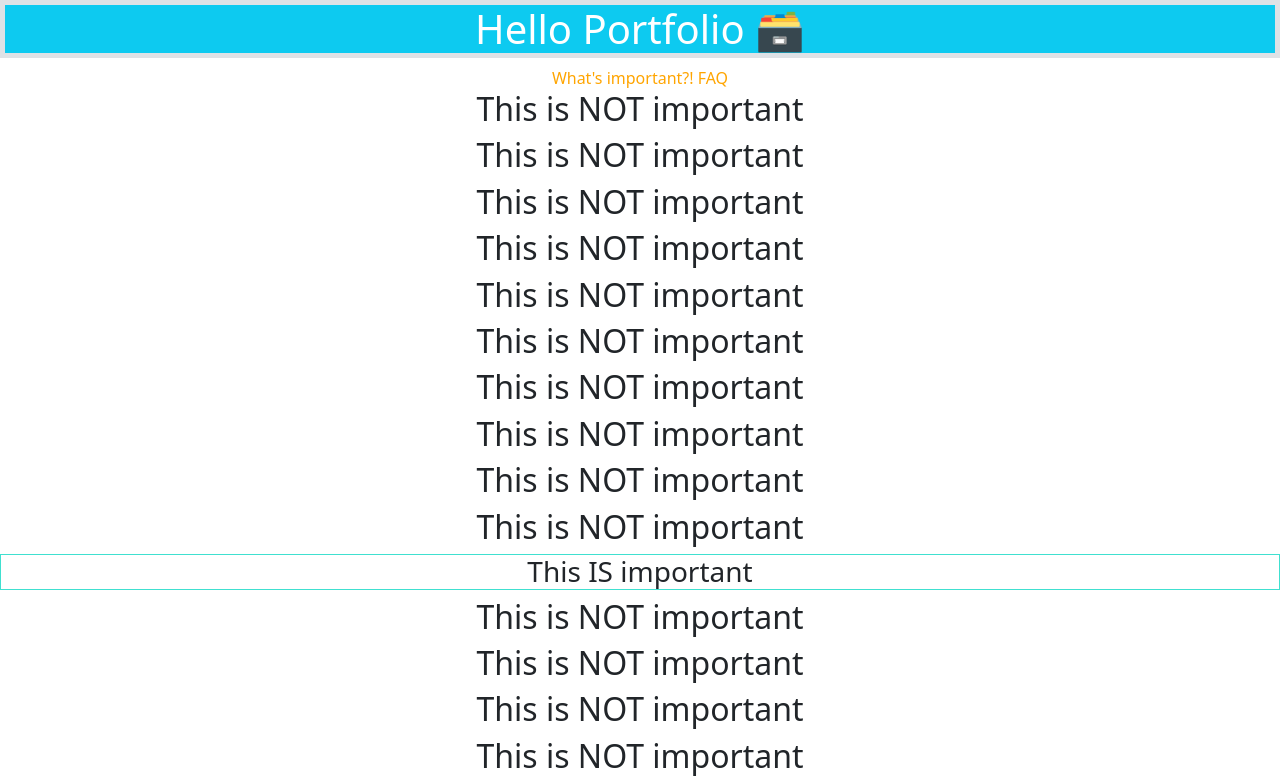
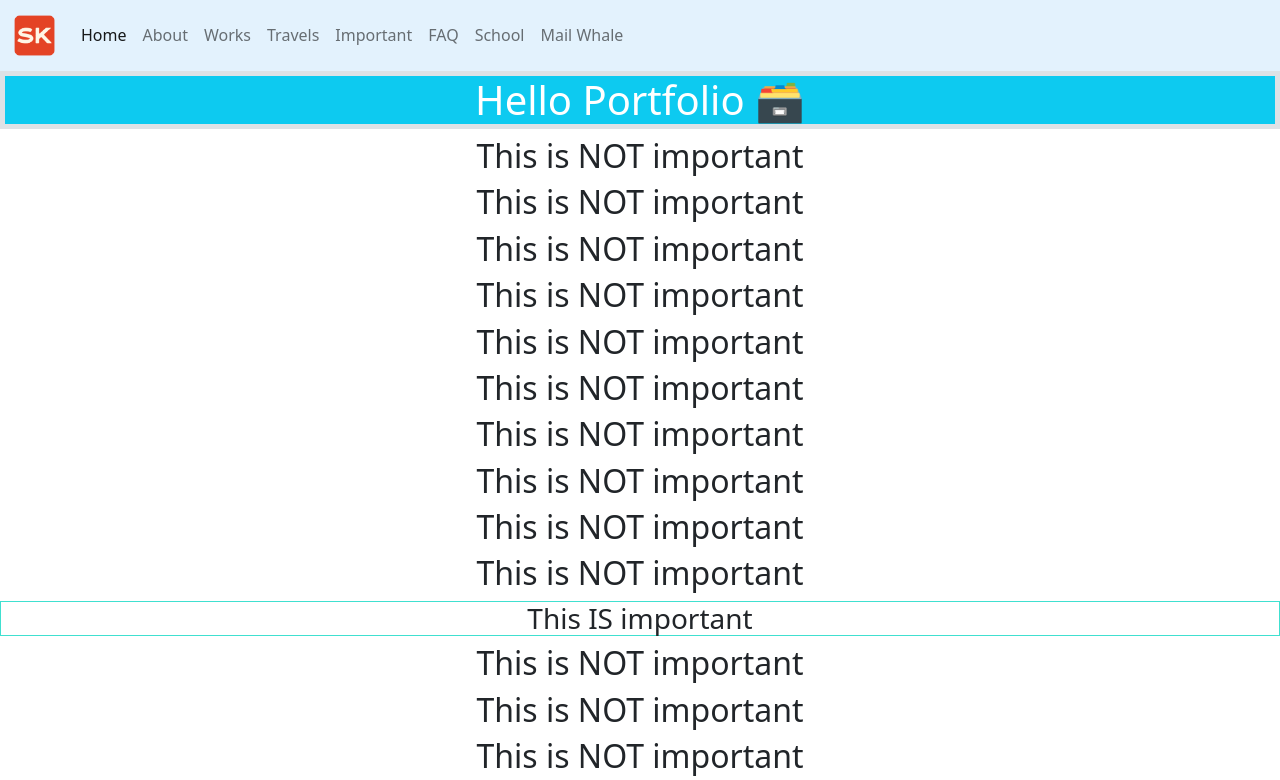
Before and after one commit to sarahkydnc/shecodes-resp-classwork, a plain HTML site: page index.html in a window 1280 px wide. Shown: the top 780 px of the page. Drawn offline with nearby package versions, Linux system fonts and the light colour scheme.

Commit message:
Added Week 2-Lesson 5's content

```diff
--- a/index.html
+++ b/index.html
@@ -10,6 +10,11 @@
       integrity="sha384-1BmE4kWBq78iYhFldvKuhfTAU6auU8tT94WrHftjDbrCEXSU1oBoqyl2QvZ6jIW3"
       crossorigin="anonymous"
     />
+    <script
+      src="https://cdn.jsdelivr.net/npm/bootstrap@5.1.3/dist/js/bootstrap.bundle.min.js"
+      integrity="sha384-ka7Sk0Gln4gmtz2MlQnikT1wXgYsOg+OMhuP+IlRH9sENBO0LRn5q+8nbTov4+1p"
+      crossorigin="anonymous"
+    ></script>
     <title>SheCodes Responsive | Portfolio Site</title>
     <style>
       body {
@@ -48,12 +53,74 @@
         background: var(--primary-color);
         box-shadow: var(--box-shadow);
       }
+
+      .logo {
+        max-width: 45px;
+      }
     </style>
   </head>
   <body>
+    <nav
+      class="navbar navbar-expand-lg navbar navbar-light"
+      style="background-color: #e3f2fd"
+    >
+      <div class="container-fluid">
+        <a class="navbar-brand" href="#">
+          <img src="media/sk_logo-final_2021_SQ.png" alt="" class="logo" />
+        </a>
+        <button
+          class="navbar-toggler"
+          type="button"
+          data-bs-toggle="collapse"
+          data-bs-target="#navbarNav"
+          aria-controls="navbarNav"
+          aria-expanded="false"
+          aria-label="Toggle navigation"
+        >
+          <span class="navbar-toggler-icon"></span>
+        </button>
+        <div class="collapse navbar-collapse" id="navbarNav">
+          <ul class="navbar-nav">
+            <li class="nav-item">
+              <a class="nav-link active" aria-current="page" href="index.html"
+                >Home</a
+              >
+            </li>
+            <li class="nav-item">
+              <a class="nav-link" href="about.html">About</a>
+            </li>
+            <li class="nav-item">
+              <a class="nav-link" href="works.html">Works</a>
+            </li>
+            <li class="nav-item">
+              <a class="nav-link" href="blog/nz-trip.html">Travels</a>
+            </li>
+            <li class="nav-item">
+              <a class="nav-link" href="#important">Important</a>
+            </li>
+            <li class="nav-item">
+              <a class="nav-link" href="about.html#faq">FAQ</a>
+            </li>
+            <li class="nav-item">
+              <a
+                class="nav-link"
+                href="https://www.shecodes.io/"
+                target="_blank"
+                >School</a
+              >
+            </li>
+            <li class="nav-item">
+              <a class="nav-link" href="mailto:sarah.kydnc@gmail.com"
+                >Mail Whale</a
+              >
+            </li>
+          </ul>
+        </div>
+      </div>
+    </nav>
+
     <h1 class="border border-5 bg-info text-white">Hello Portfolio 🗃</h1>
-    <a href="#important">What's important?!</a>
-    <a href="about.html#faq">FAQ</a>
+
     <h2>This is NOT important</h2>
     <h2>This is NOT important</h2>
     <h2>This is NOT important</h2>
```
Also changed, not shown: media/sk_logo-final_2021_SQ.png (added), 1 other file.
